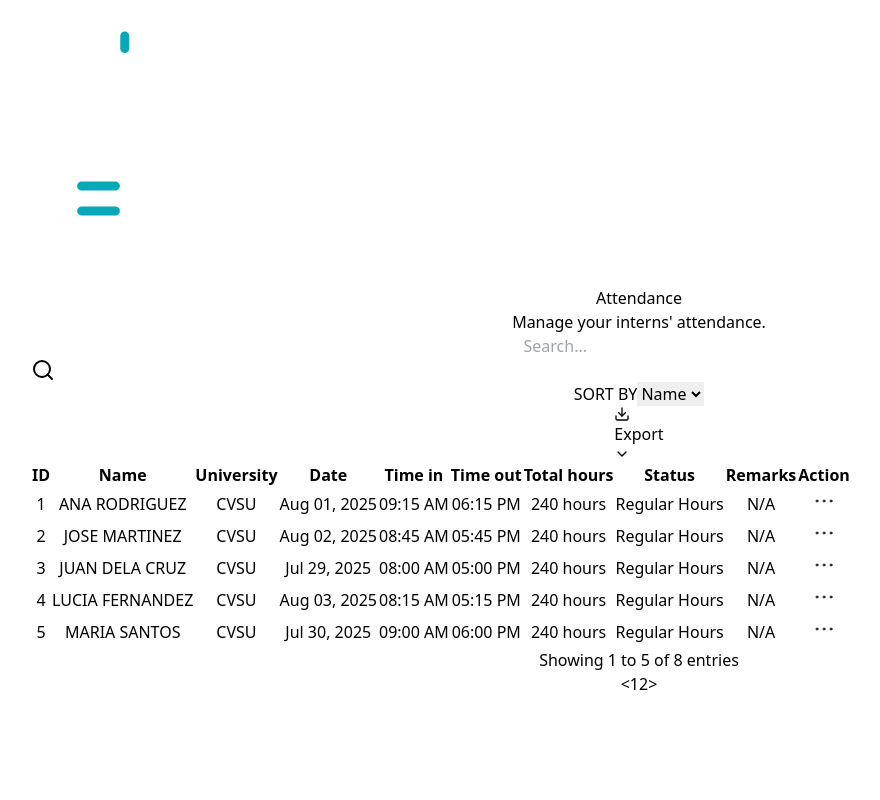
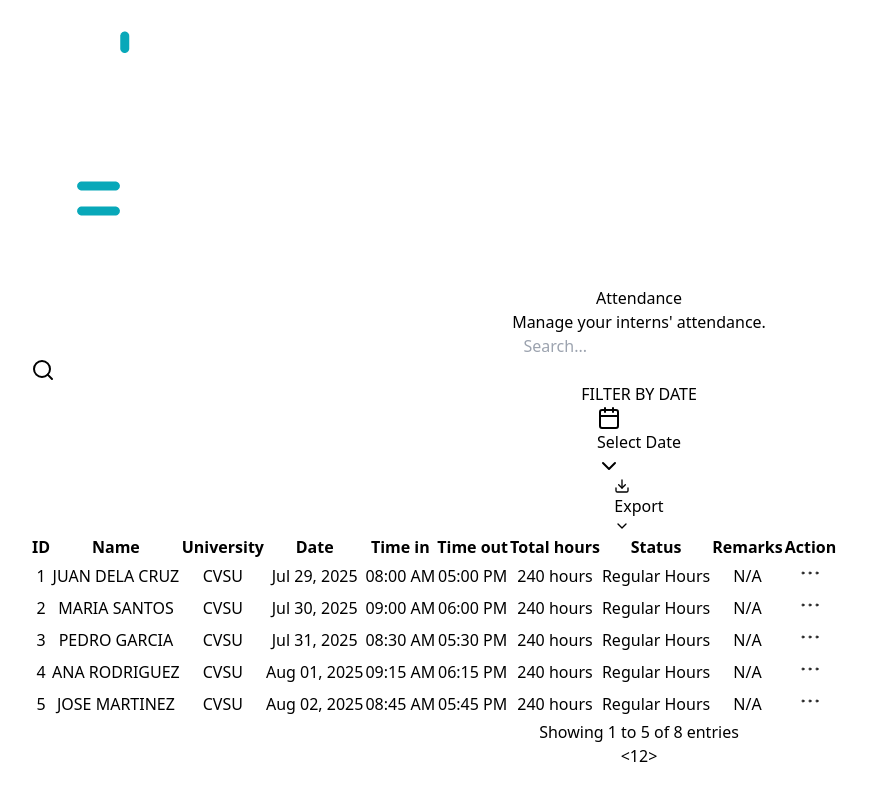
Before and after one commit to jus-waa/Intern-Attendance-Tracker, a React (Vite) app in the folder frontend/: page /attendance in a window 1280 px wide. Shown: the part 511-1311 px from the top of the page, without its empty margins (1-881 px from the left). Before the commit the page ends 1239 px from the top, so only its background shows below. Built offline with nearby package versions, Linux system fonts and the light colour scheme.

Commit message:
added calendar component in attendance page

```diff
--- /dev/null
+++ b/frontend/src/components/calendar.tsx
@@ -0,0 +1,136 @@
+import React, { useState } from 'react';
+import { ChevronLeft, ChevronRight, Calendar } from 'lucide-react';
+
+const CalendarComponent = ({ selectedDate, onDateSelect, onClose }) => {
+  const [currentMonth, setCurrentMonth] = useState(new Date());
+
+  const months = [
+    'January', 'February', 'March', 'April', 'May', 'June',
+    'July', 'August', 'September', 'October', 'November', 'December'
+  ];
+
+  const daysOfWeek = ['Sun', 'Mon', 'Tue', 'Wed', 'Thu', 'Fri', 'Sat'];
+
+  const getDaysInMonth = (date) => {
+    const year = date.getFullYear();
+    const month = date.getMonth();
+    const firstDay = new Date(year, month, 1);
+    const lastDay = new Date(year, month + 1, 0);
+    const daysInMonth = lastDay.getDate();
+    const startingDayOfWeek = firstDay.getDay();
+
+    const days = [];
+
+    // Add empty cells for days before the first day of the month
+    for (let i = 0; i < startingDayOfWeek; i++) {
+      days.push(null);
+    }
+
+    // Add days of the month
+    for (let day = 1; day <= daysInMonth; day++) {
+      days.push(new Date(year, month, day));
+    }
+
+    return days;
+  };
+
+  const formatDate = (date) => {
+    if (!date) return '';
+    return date.toLocaleDateString('en-US', {
+      month: 'short',
+      day: '2-digit',
+      year: 'numeric'
+    });
+  };
+
+  const isSameDay = (date1, date2) => {
+    if (!date1 || !date2) return false;
+    return date1.toDateString() === date2.toDateString();
+  };
+
+  const navigateMonth = (direction) => {
+    setCurrentMonth(prev => {
+      const newMonth = new Date(prev);
+      newMonth.setMonth(prev.getMonth() + direction);
+      return newMonth;
+    });
+  };
+
+  const handleDateClick = (date) => {
+    onDateSelect(date);
+    onClose();
+  };
+
+  const days = getDaysInMonth(currentMonth);
+
+  return (
+    <div className="bg-white border border-gray-200 rounded-2xl shadow-lg p-4 w-80 z-50">
+      {/* Header */}
+      <div className="flex items-center justify-between mb-4">
+        <button
+          onClick={() => navigateMonth(-1)}
+          className="p-1 hover:bg-gray-100 rounded-full transition-colors"
+        >
+          <ChevronLeft className="w-5 h-5 text-gray-600" />
+        </button>
+
+        <h3 className="text-lg font-semibold text-gray-800">
+          {months[currentMonth.getMonth()]} {currentMonth.getFullYear()}
+        </h3>
+
+        <button
+          onClick={() => navigateMonth(1)}
+          className="p-1 hover:bg-gray-100 rounded-full transition-colors"
+        >
+          <ChevronRight className="w-5 h-5 text-gray-600" />
+        </button>
+      </div>
+
+      {/* Days of week header */}
+      <div className="grid grid-cols-7 gap-1 mb-2">
+        {daysOfWeek.map(day => (
+          <div key={day} className="text-center text-sm font-medium text-gray-500 py-2">
+            {day}
+          </div>
+        ))}
+      </div>
+
+      {/* Calendar days */}
+      <div className="grid grid-cols-7 gap-1">
+        {days.map((day, index) => (
+          <button
+            key={index}
+            onClick={() => day && handleDateClick(day)}
+            disabled={!day}
+            className={`
+              h-10 w-10 text-sm rounded-lg transition-colors
+              ${!day
+                ? 'cursor-default'
+                : isSameDay(day, selectedDate)
+                  ? 'bg-teal-500 text-white font-semibold'
+                  : 'hover:bg-gray-100 text-gray-700'
+              }
+            `}
+          >
+            {day ? day.getDate() : ''}
+          </button>
+        ))}
+      </div>
+
+      {/* Footer with clear selection option */}
+      <div className="mt-4 pt-3 border-t border-gray-200">
+        <button
+          onClick={() => {
+            onDateSelect(null);
+            onClose();
+          }}
+          className="w-full py-2 text-sm text-teal-600 hover:bg-teal-50 rounded-lg transition-colors"
+        >
+          Clear Selection
+        </button>
+      </div>
+    </div>
+  );
+};
+
+export default CalendarComponent;
--- a/frontend/src/pages/attendance.tsx
+++ b/frontend/src/pages/attendance.tsx
@@ -1,8 +1,9 @@
 import React, { useState, useRef, useEffect } from "react";
-import { Ellipsis, Download, ChevronDown } from "lucide-react";
+import { Ellipsis, Download, ChevronDown, Calendar } from "lucide-react";
 import SearchComponent from "../components/search"; // Import your separate search component
 import Pagination from "../components/pagination"; // Import the pagination component
 import ExportButton from "../components/exportbutton"; // Import the ExportButton component
+import CalendarComponent from "../components/calendar"; // Import the new calendar component
 
 const rawData = [
   {
@@ -104,8 +105,8 @@ const TimeTable = () => {
   );
 
   const [searchTerm, setSearchTerm] = useState("");
-  const [sortBy, setSortBy] = useState("Name");
-  const [isDropdownOpen, setIsDropdownOpen] = useState(false);
+  const [selectedDate, setSelectedDate] = useState(null);
+  const [isCalendarOpen, setIsCalendarOpen] = useState(false);
 
   // Pagination states
   const [currentPage, setCurrentPage] = useState(1);
@@ -120,6 +121,7 @@ const TimeTable = () => {
   const [dropdownPosition, setDropdownPosition] = useState({ top: 0, left: 0 });
 
   const dropdownRef = useRef(null);
+  const calendarRef = useRef(null);
 
   useEffect(() => {
     const handleClickOutside = (event) => {
@@ -129,51 +131,71 @@ const TimeTable = () => {
         !event.target.closest(".action-button")
       ) {
         setActionMenuIndex(null);
-        setIsDropdownOpen(false);
+      }
+
+      if (
+        calendarRef.current &&
+        !calendarRef.current.contains(event.target) &&
+        !event.target.closest(".calendar-button")
+      ) {
+        setIsCalendarOpen(false);
       }
     };
     document.addEventListener("mousedown", handleClickOutside);
     return () => document.removeEventListener("mousedown", handleClickOutside);
   }, []);
 
-  const handleExportClick = () => {
-    setIsDropdownOpen(!isDropdownOpen);
+  // Function to parse date strings and compare them
+  const parseDate = (dateStr) => {
+    const [month, day, year] = dateStr.split(' ');
+    const monthMap = {
+      'Jan': 0, 'Feb': 1, 'Mar': 2, 'Apr': 3, 'May': 4, 'Jun': 5,
+      'Jul': 6, 'Aug': 7, 'Sep': 8, 'Oct': 9, 'Nov': 10, 'Dec': 11
+    };
+    return new Date(parseInt(year), monthMap[month], parseInt(day.replace(',', '')));
   };
 
-  const filteredAndSortedData = data
+  const isSameDay = (date1, date2) => {
+    if (!date1 || !date2) return false;
+    return date1.toDateString() === date2.toDateString();
+  };
+
+  const filteredData = data
     .filter(
       (intern) =>
         intern.name.toLowerCase().includes(searchTerm.toLowerCase()) ||
         intern.status.toLowerCase().includes(searchTerm.toLowerCase()) ||
         intern.date.toLowerCase().includes(searchTerm.toLowerCase())
     )
-    .sort((a, b) => {
-      switch (sortBy) {
-        case "Name":
-          return a.name.localeCompare(b.name);
-        case "Status":
-          return a.status.localeCompare(b.status);
-        case "Date":
-          return new Date(a.date) - new Date(b.date);
-        default:
-          return 0;
-      }
+    .filter((intern) => {
+      if (!selectedDate) return true;
+      const internDate = parseDate(intern.date);
+      return isSameDay(internDate, selectedDate);
     });
 
   // Pagination calculations
-  const totalPages = Math.ceil(filteredAndSortedData.length / itemsPerPage);
+  const totalPages = Math.ceil(filteredData.length / itemsPerPage);
   const startIndex = (currentPage - 1) * itemsPerPage;
   const endIndex = startIndex + itemsPerPage;
-  const paginatedData = filteredAndSortedData.slice(startIndex, endIndex);
+  const paginatedData = filteredData.slice(startIndex, endIndex);
 
-  // Reset to first page when search term changes
+  // Reset to first page when search term or selected date changes
   useEffect(() => {
     setCurrentPage(1);
-  }, [searchTerm, sortBy]);
+  }, [searchTerm, selectedDate]);
 
   const handlePageChange = (page) => {
     setCurrentPage(page);
     setActionMenuIndex(null); // Close any open action menus
+  };
+
+  const formatSelectedDate = (date) => {
+    if (!date) return '';
+    return date.toLocaleDateString('en-US', {
+      month: 'short',
+      day: '2-digit',
+      year: 'numeric'
+    });
   };
 
   const exportToPDF = () => {
@@ -209,7 +231,7 @@ const TimeTable = () => {
               </tr>
             </thead>
             <tbody>
-              ${filteredAndSortedData
+              ${filteredData
                 .map(
                   (row, index) => `
                 <tr>
@@ -237,7 +259,6 @@ const TimeTable = () => {
         printWindow.print();
       }, 250);
     }
-    setIsDropdownOpen(false);
   };
 
   const exportToExcel = () => {
@@ -254,7 +275,7 @@ const TimeTable = () => {
     ];
     const csvContent = [
       headers.join("\t"),
-      ...filteredAndSortedData.map((row, index) =>
+      ...filteredData.map((row, index) =>
         [
           index + 1,
           row.name,
@@ -280,7 +301,6 @@ const TimeTable = () => {
       link.click();
       document.body.removeChild(link);
     }
-    setIsDropdownOpen(false);
   };
 
   const handleActionButtonClick = (event, index) => {
@@ -316,7 +336,7 @@ const TimeTable = () => {
 
     // Adjust current page if needed after deletion
     const newTotalPages = Math.ceil(
-      (filteredAndSortedData.length - 1) / itemsPerPage
+      (filteredData.length - 1) / itemsPerPage
     );
     if (currentPage > newTotalPages && newTotalPages > 0) {
       setCurrentPage(newTotalPages);
@@ -346,21 +366,34 @@ const TimeTable = () => {
 
             <div className="flex items-center space-x-4">
               <div className="flex items-center space-x-2">
-                <span className="text-sm text-gray-600">SORT BY</span>
-                <select
-                  value={sortBy}
-                  onChange={(e) => setSortBy(e.target.value)}
-                  className="border border-gray-200 rounded-2xl px-4 py-2 text-sm focus:ring-2 focus:ring-teal-500 shadow-md"
-                >
-                  <option value="Name">Name</option>
-                  <option value="Status">Status</option>
-                  <option value="Date">Date</option>
-                </select>
+                <span className="text-sm text-gray-600">FILTER BY DATE</span>
+                <div className="relative" ref={calendarRef}>
+                  <button
+                    onClick={() => setIsCalendarOpen(!isCalendarOpen)}
+                    className="calendar-button border border-gray-200 rounded-2xl px-4 py-2 text-sm focus:ring-2 focus:ring-teal-500 shadow-md flex items-center space-x-2 bg-white hover:bg-gray-50 transition-colors"
+                  >
+                    <Calendar className="w-4 h-4 text-gray-600" />
+                    <span className="text-gray-700">
+                      {selectedDate ? formatSelectedDate(selectedDate) : 'Select Date'}
+                    </span>
+                    <ChevronDown className="w-4 h-4 text-gray-600" />
+                  </button>
+
+                  {isCalendarOpen && (
+                    <div className="absolute right-0 mt-2 z-50">
+                      <CalendarComponent
+                        selectedDate={selectedDate}
+                        onDateSelect={setSelectedDate}
+                        onClose={() => setIsCalendarOpen(false)}
+                      />
+                    </div>
+                  )}
+                </div>
               </div>
 
               <div className="relative" ref={dropdownRef}>
                 <ExportButton
-                  data={filteredAndSortedData}
+                  data={filteredData}
                   headers={[
                     "ID",
                     "Name",
@@ -386,23 +419,6 @@ const TimeTable = () => {
                     row.remarks,
                   ]}
                 />
-
-                {isDropdownOpen && (
-                  <div className="absolute right-0 mt-2 w-32 bg-white border border-gray-200 rounded-2xl shadow-lg z-10 overflow-hidden">
-                    <button
-                      onClick={exportToPDF}
-                      className="w-full text-left px-4 py-3 text-sm text-gray-700 hover:bg-gray-100 transition-colors"
-                    >
-                      PDF
-                    </button>
-                    <button
-                      onClick={exportToExcel}
-                      className="w-full text-left px-4 py-3 text-sm text-gray-700 hover:bg-gray-100 transition-colors"
-                    >
-                      Excel
-                    </button>
-                  </div>
-                )}
               </div>
             </div>
           </div>
@@ -463,7 +479,7 @@ const TimeTable = () => {
           onPageChange={setCurrentPage}
           startIndex={startIndex}
           endIndex={startIndex + itemsPerPage}
-          totalEntries={filteredAndSortedData.length}
+          totalEntries={filteredData.length}
           itemsPerPage={itemsPerPage}
         />
 
```
